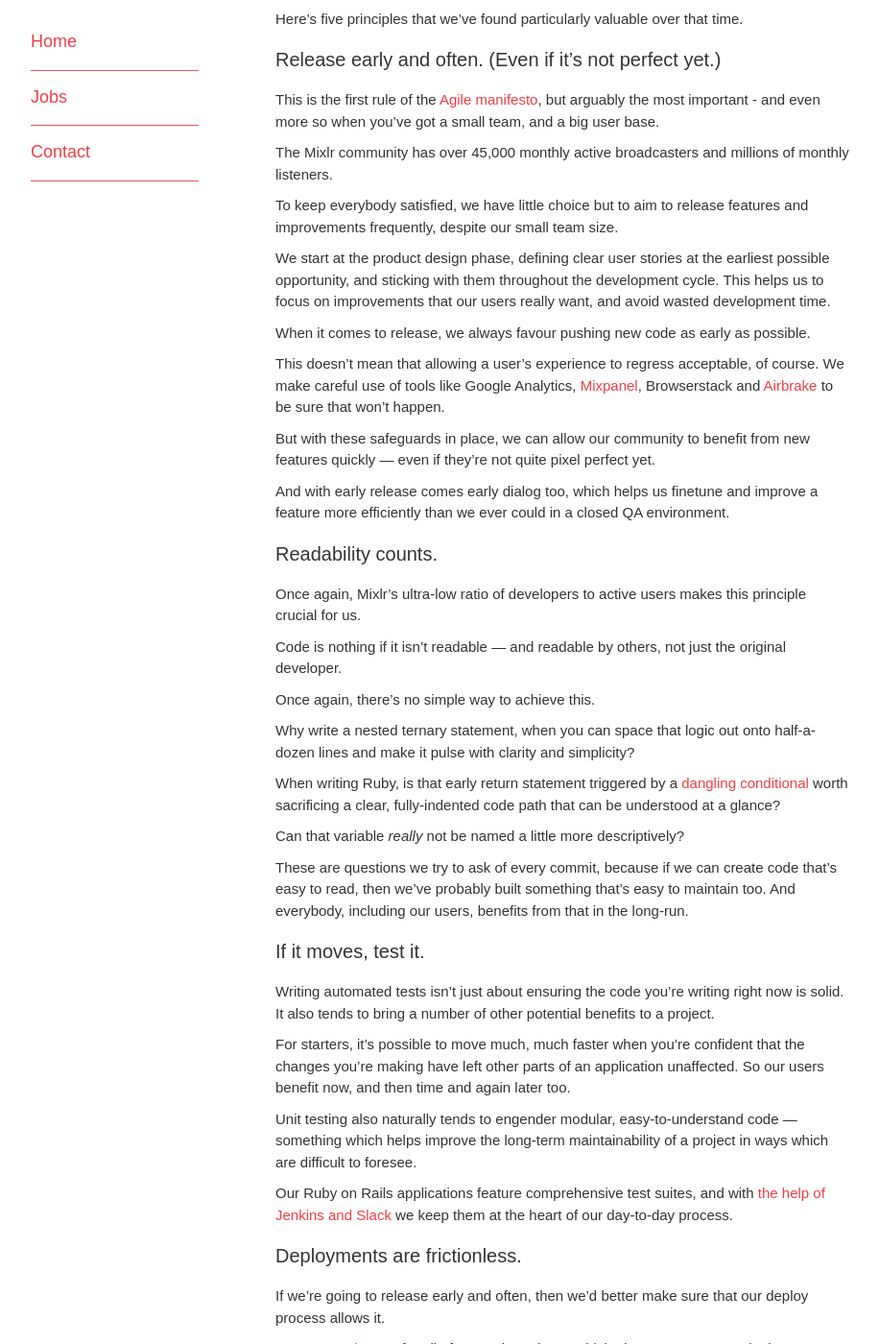
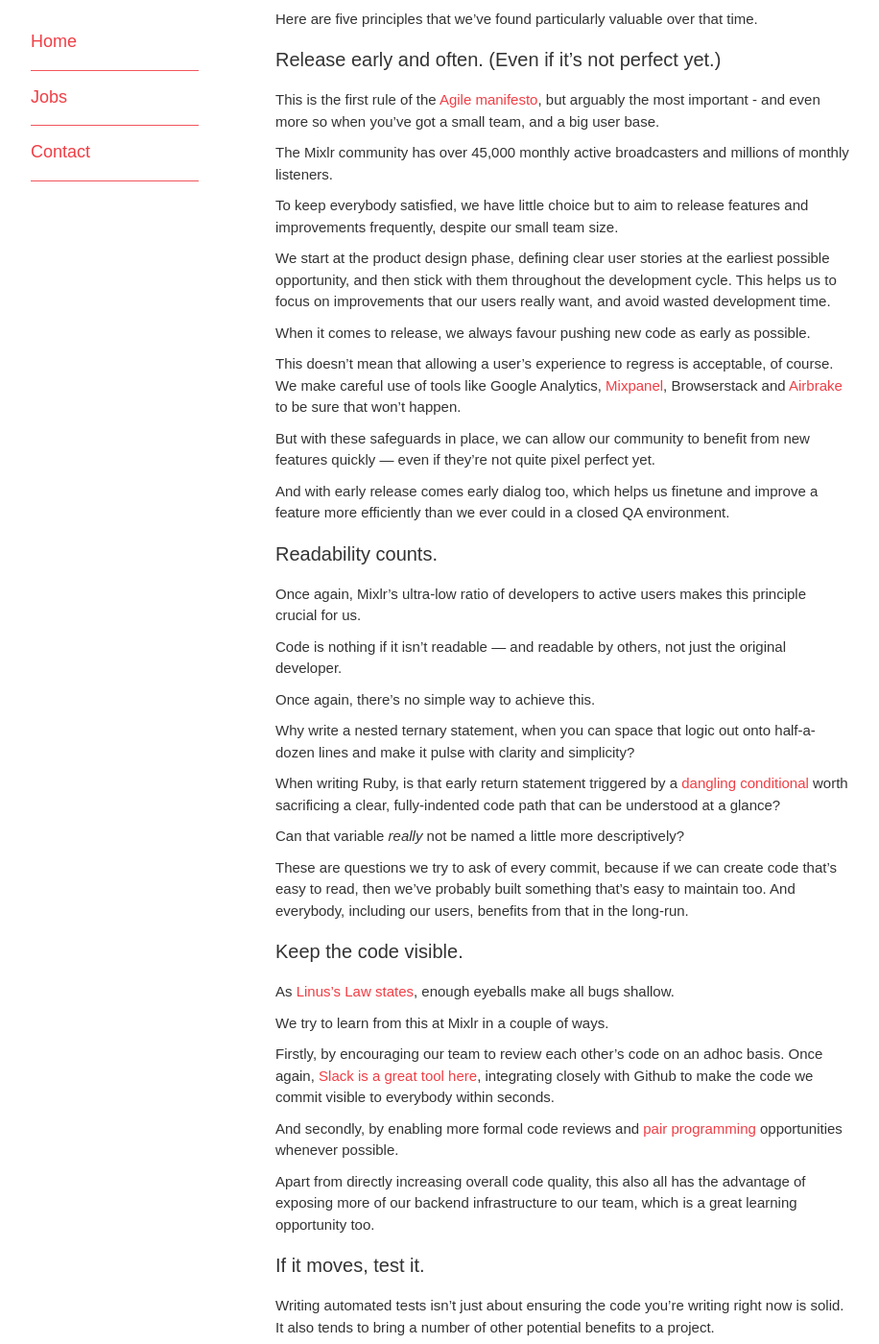
Before and after one commit to mixlr/mixlr.github.io, a Jekyll site: the page built from _posts/2016-04-27-development-principles-mixlr.md, in a window 1280 px wide and 1400 px high, scrolled down 321 px. Shown: the whole window at 96% size, without its empty margins (63-979 px from the left). Built offline with Jekyll 4.4.1, drawn with Linux system fonts in a browser that asks for light colours; some web fonts are replaced; comment, search, counter and statistics services are not loaded; some of the changed text lies outside the part shown.

Commit message:
Final post tweaks

```diff
--- a/_posts/2016-04-27-development-principles-mixlr.md
+++ b/_posts/2016-04-27-development-principles-mixlr.md
@@ -1,21 +1,21 @@
 ---
 layout: post
 title:  "5 development principles we strive for at Mixlr"
-date:   2016-04-26 12:00:00
+date:   2016-04-28 12:00:00
 author: Rob
 categories: development
-excerpt: Read about how we use an early release cycle, automated testing, and more at Mixlr.
+excerpt: Read about some of the development principles we strive to apply at Mixlr, including early release cycle, highly readable code, and more.
 comments: true
-image: soundsystem1.jpg
-tags: development, testing
+image: pi.png
+tags: development, testing, code quality, agile
 ---
 
 <a name="top"></a>
-<p class="info_block"><strong>We're hiring.</strong> If you enjoy reading this post, you'll find Mixlr is a great team to be a part of. <a href="/jobs">Visit the Mixlr jobs homepage</a>.</p>
+<p class="info_block"><strong>We're hiring.</strong> If you enjoy this post, you might enjoy being part of our team too. <a href="/jobs">Visit the Mixlr jobs homepage</a>.</p>
 
 Since we started Mixlr over five years ago, we've experimented with a lot of different approaches to development.
 
-Here's five principles that we've found particularly valuable over that time.
+Here are five principles that we've found particularly valuable over that time.
 
 #### Release early and often. (Even if it’s not perfect yet.)
 
@@ -25,11 +25,11 @@ The Mixlr community has over 45,000 monthly active broadcasters and millions of
 
 To keep everybody satisfied, we have little choice but to aim to release features and improvements frequently, despite our small team size.
 
-We start at the product design phase, defining clear user stories at the earliest possible opportunity, and sticking with them throughout the development cycle. This helps us to focus on improvements that our users really want, and avoid wasted development time.
+We start at the product design phase, defining clear user stories at the earliest possible opportunity, and then stick with them throughout the development cycle. This helps us to focus on improvements that our users really want, and avoid wasted development time.
 
 When it comes to release, we always favour pushing new code as early as possible.
 
-This doesn't mean that allowing a user’s experience to regress acceptable, of course. We make careful use of tools like Google Analytics, [Mixpanel](http://www.mixpanel.com), Browserstack and [Airbrake](http://www.airbrake.io) to be sure that won't happen.
+This doesn't mean that allowing a user’s experience to regress is acceptable, of course. We make careful use of tools like Google Analytics, [Mixpanel](http://www.mixpanel.com), Browserstack and [Airbrake](http://www.airbrake.io) to be sure that won't happen.
 
 But with these safeguards in place, we can allow our community to benefit from new features quickly --- even if they're not quite pixel perfect yet.
 
@@ -50,6 +50,18 @@ When writing Ruby, is that early return statement triggered by a [dangling condi
 Can that variable _really_ not be named a little more descriptively?
 
 These are questions we try to ask of every commit, because if we can create code that’s easy to read, then we’ve probably built something that’s easy to maintain too. And everybody, including our users, benefits from that in the long-run.
+
+#### Keep the code visible.
+
+As [Linus's Law states](http://www.exceptionnotfound.net/fundamental-laws-of-software-development/), enough eyeballs make all bugs shallow.
+
+We try to learn from this at Mixlr in a couple of ways.
+
+Firstly, by encouraging our team to review each other's code on an adhoc basis. Once again, [Slack is a great tool here](http://konrad-reiche.com/2015/12/26/continuous-code-review-with-github-and-slack.html), integrating closely with Github to make the code we commit visible to everybody within seconds.
+
+And secondly, by enabling more formal code reviews and [pair programming](http://guide.agilealliance.org/guide/pairing.html) opportunities whenever possible.
+
+Apart from directly increasing overall code quality, this also all has the advantage of exposing more of our backend infrastructure to our team, which is a great learning opportunity too.
 
 #### If it moves, test it.
 
@@ -74,3 +86,5 @@ We use [Matt Brictson’s Airbrussh gem](https://github.com/mattbrictson/airbrus
 Our internal staging site provides us an ideal environment for testing and otherwise experimenting with the deploy process, and tight integration with Slack means that our team always knows who is deploying what to where.
 
 All of this means that our entire team is comfortable with deploying to production (often from their very first day with us), so we can fix bugs quicker and deploy new features more readily than we would otherwise be able to.
+
+Read more: [How to deploy software](https://zachholman.com/posts/deploying-software)
```
